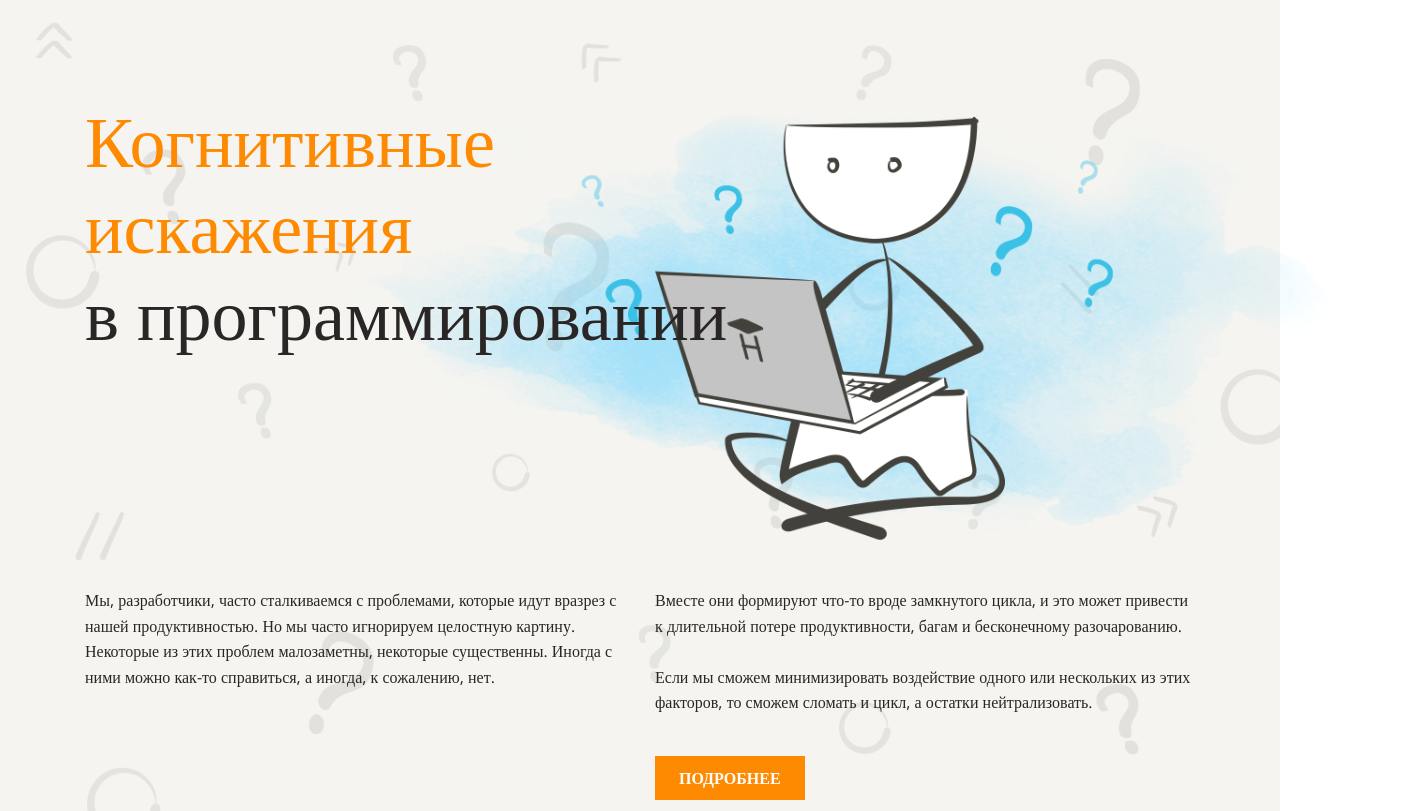
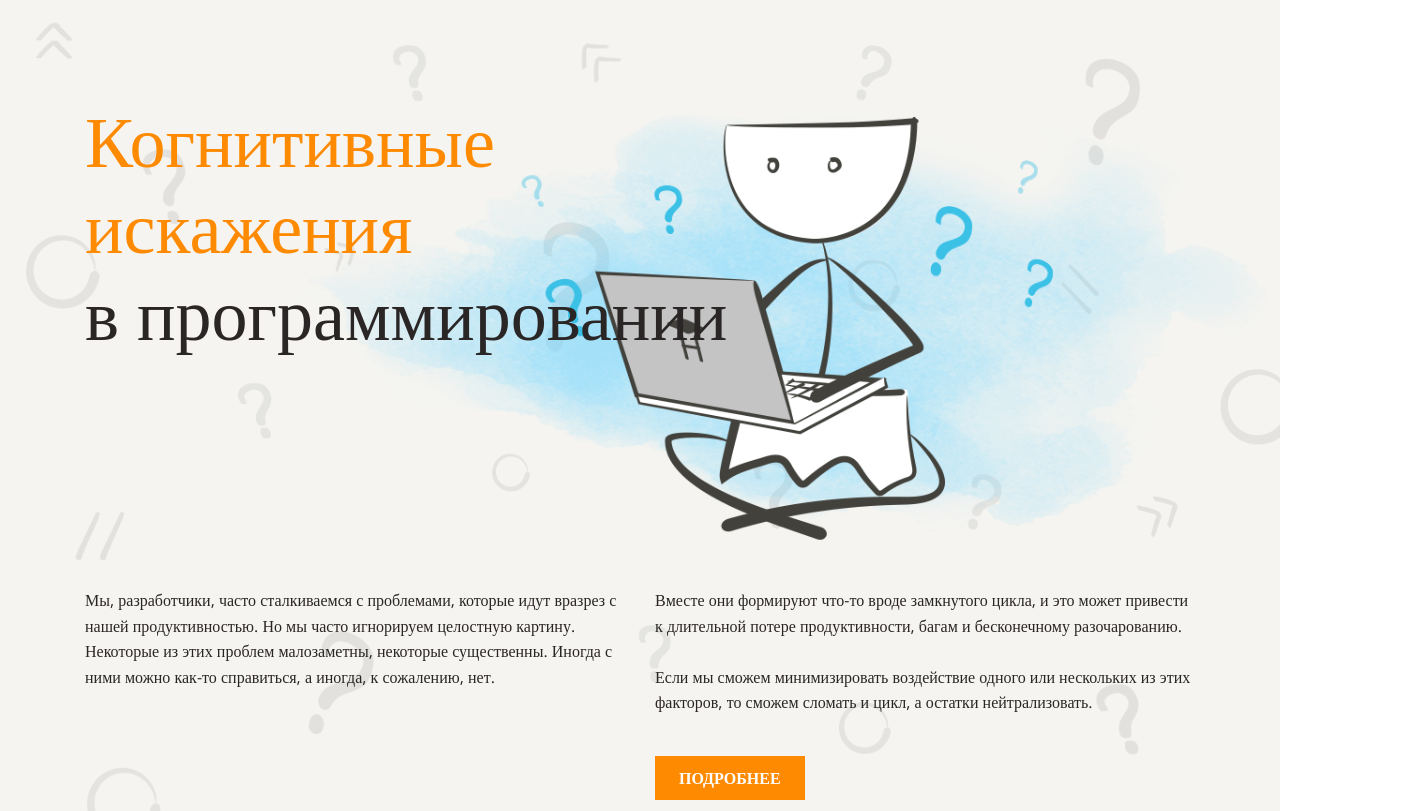
Before and after one commit to Shak-deka/layout-designer-project-lvl1, a website: page src/index.html in a window 1280 px wide. Shown: the top 811 px of the page, 1425 px wide, since content can reach past the window. Drawn offline with nearby package versions, Linux system fonts and the light colour scheme; a web font is replaced by a local one.

Commit message:
fix errors

```diff
--- a/src/styles/style.css
+++ b/src/styles/style.css
@@ -187,7 +187,7 @@ header .container {
 .header-img {
   position: absolute;
   top: 55px;
-  right: -230px;
+  right: -170px;
 }
 
 header .btn.nav {
```
